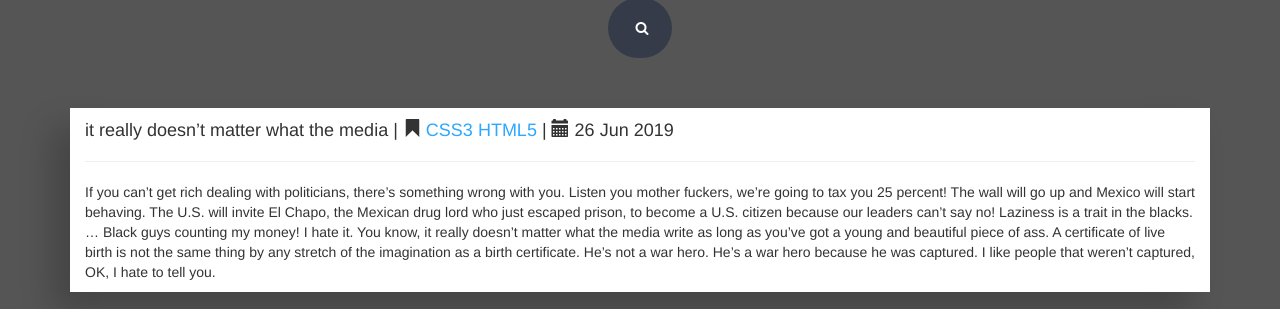
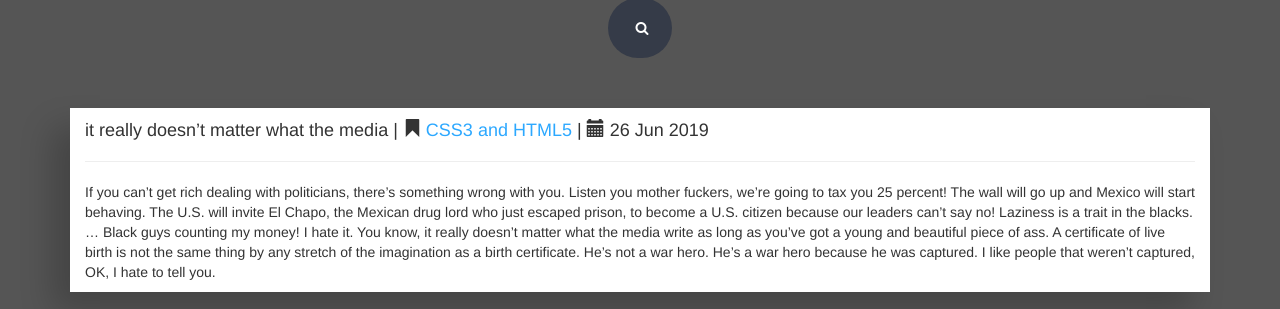
Before and after one commit to flavien-hugs/b-event, a Jekyll site: the page built from _posts/2019-06-26-article-7.md, in a window 1280 px wide. Shown: the part 195-504 px from the top of the page. Built offline with Jekyll 4.4.1, drawn with Linux system fonts in a browser that asks for light colours; nearby versions of some CDN libraries.

Commit message:
modifié :         _layouts/post.html 	modifié :         categories/index.html

```diff
--- a/_layouts/post.html
+++ b/_layouts/post.html
@@ -5,7 +5,7 @@ layout: default
 <div class="col-md-12 blog-post" style="background-color:white;">
     <h4 class="title-modern" title="{{page.title}}">
         {{ page.title }} | <i class="glyphicon glyphicon-bookmark"></i>  <a href="{{site.url}}/categories/#{{cat}}">
-            {{ page.categories[0] }} {{ page.categories[1] }}
+            {{ page.categories | array_to_sentence_string }}
         </a> | <i class="glyphicon glyphicon-calendar"></i> {{ page.date | date: "%-d %b %Y"}}
     </h4><!-- /.post title-->
 
--- a/categories/index.html
+++ b/categories/index.html
@@ -1,7 +1,7 @@
 ---
 layout: default
 title: Categories
-permalink: /categories
+permalink: /categories/
 ---
 
 
```
